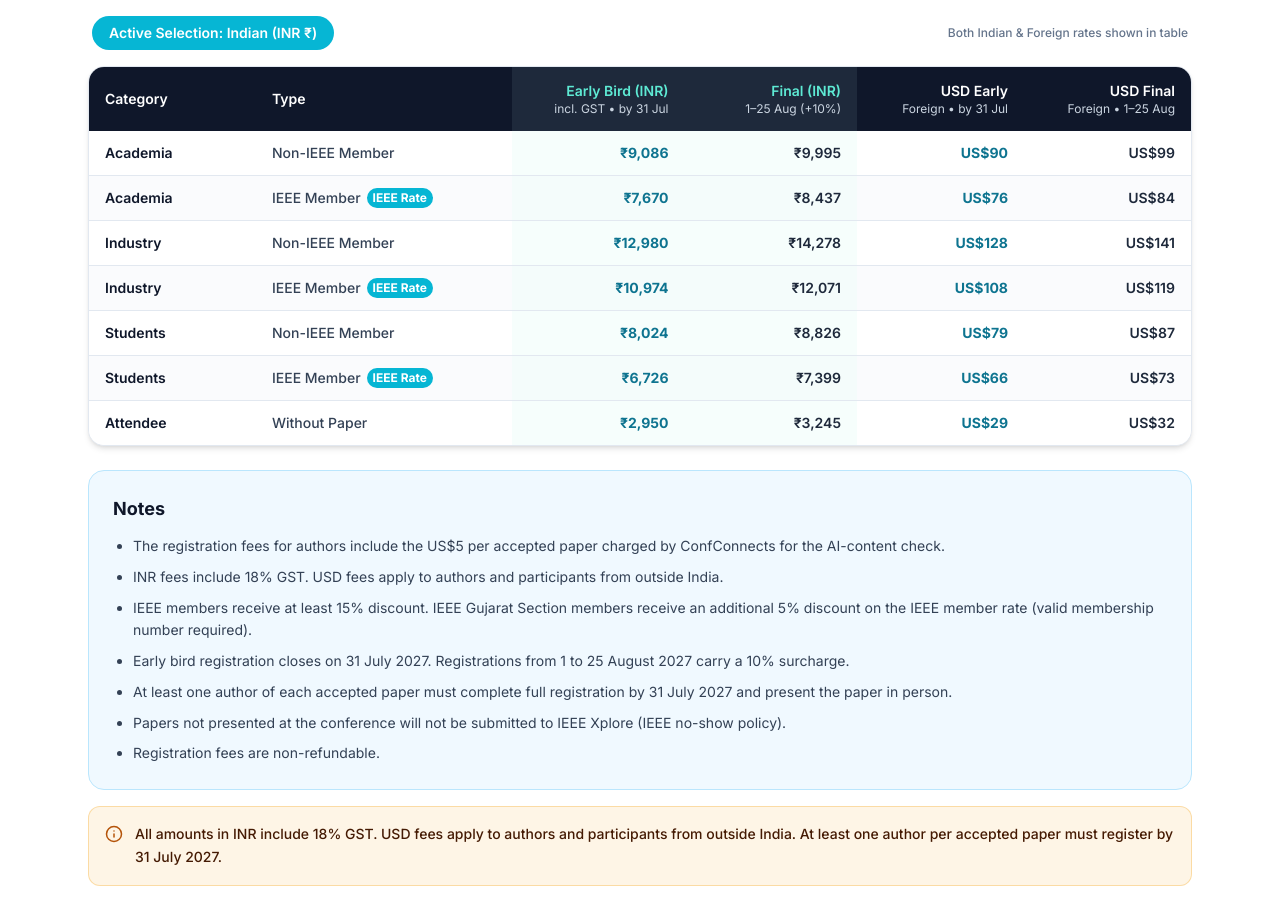
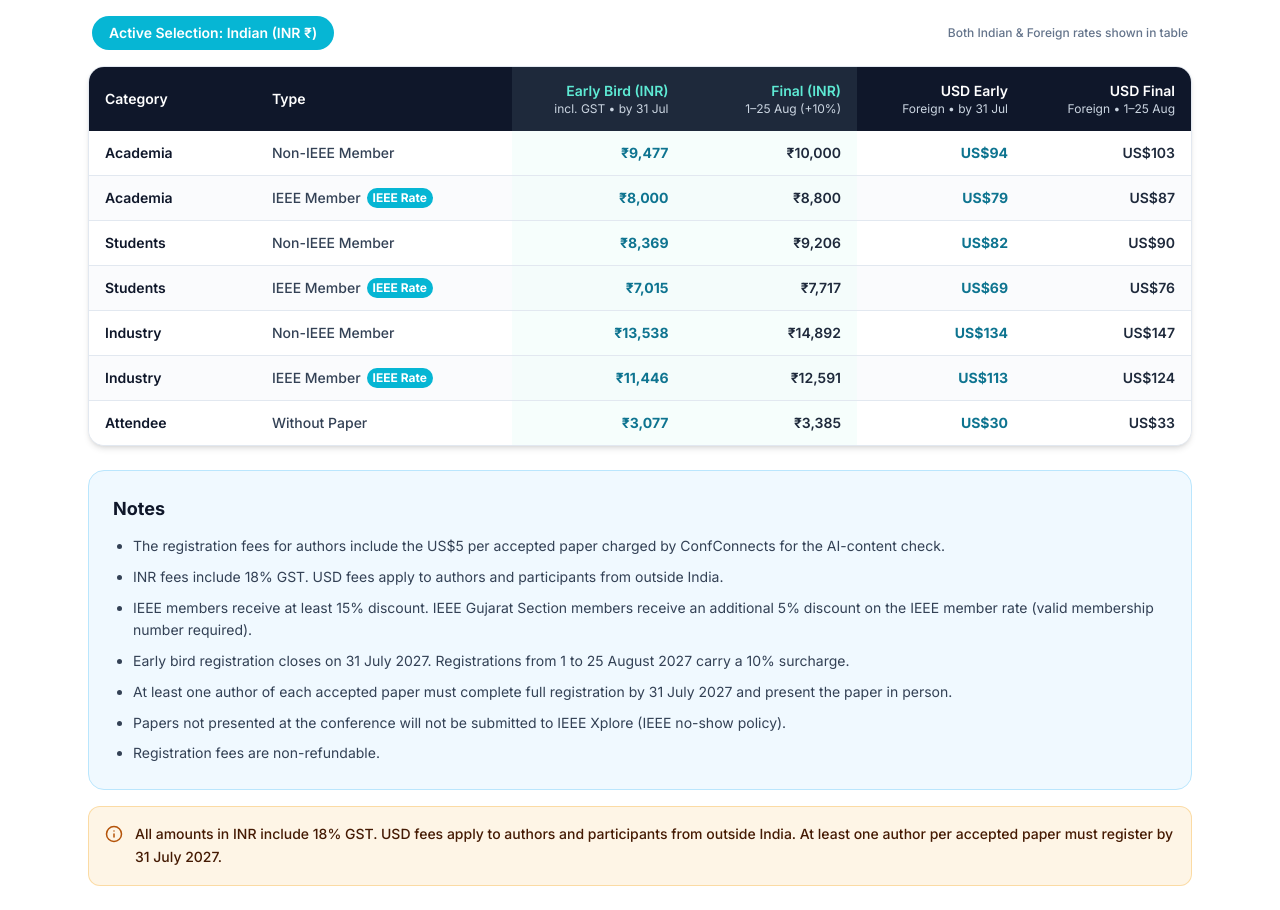
Before and after one commit to desaiarpan24/ic6gst-2027, a Next.js app: page /registration in a window 1280 px wide. Shown: the part 820-1730 px from the top of the page. Built offline with nearby package versions, Linux system fonts and the light colour scheme.

Commit message:
Update registration fees table with exact amounts and category order from updated schedule

```diff
--- a/components/FeeTable.tsx
+++ b/components/FeeTable.tsx
@@ -14,64 +14,64 @@ const feeSchedule: FeeRow[] = [
   {
     category: "Academia",
     type: "Non-IEEE Member",
-    inrEarly: "₹9,086",
-    inrFinal: "₹9,995",
-    usdEarly: "US$90",
-    usdFinal: "US$99",
+    inrEarly: "₹9,477",
+    inrFinal: "₹10,000",
+    usdEarly: "US$94",
+    usdFinal: "US$103",
     isIEEEMember: false,
   },
   {
     category: "Academia",
     type: "IEEE Member",
-    inrEarly: "₹7,670",
-    inrFinal: "₹8,437",
-    usdEarly: "US$76",
-    usdFinal: "US$84",
+    inrEarly: "₹8,000",
+    inrFinal: "₹8,800",
+    usdEarly: "US$79",
+    usdFinal: "US$87",
+    isIEEEMember: true,
+  },
+  {
+    category: "Students",
+    type: "Non-IEEE Member",
+    inrEarly: "₹8,369",
+    inrFinal: "₹9,206",
+    usdEarly: "US$82",
+    usdFinal: "US$90",
+    isIEEEMember: false,
+  },
+  {
+    category: "Students",
+    type: "IEEE Member",
+    inrEarly: "₹7,015",
+    inrFinal: "₹7,717",
+    usdEarly: "US$69",
+    usdFinal: "US$76",
     isIEEEMember: true,
   },
   {
     category: "Industry",
     type: "Non-IEEE Member",
-    inrEarly: "₹12,980",
-    inrFinal: "₹14,278",
-    usdEarly: "US$128",
-    usdFinal: "US$141",
+    inrEarly: "₹13,538",
+    inrFinal: "₹14,892",
+    usdEarly: "US$134",
+    usdFinal: "US$147",
     isIEEEMember: false,
   },
   {
     category: "Industry",
     type: "IEEE Member",
-    inrEarly: "₹10,974",
-    inrFinal: "₹12,071",
-    usdEarly: "US$108",
-    usdFinal: "US$119",
-    isIEEEMember: true,
-  },
-  {
-    category: "Students",
-    type: "Non-IEEE Member",
-    inrEarly: "₹8,024",
-    inrFinal: "₹8,826",
-    usdEarly: "US$79",
-    usdFinal: "US$87",
-    isIEEEMember: false,
-  },
-  {
-    category: "Students",
-    type: "IEEE Member",
-    inrEarly: "₹6,726",
-    inrFinal: "₹7,399",
-    usdEarly: "US$66",
-    usdFinal: "US$73",
+    inrEarly: "₹11,446",
+    inrFinal: "₹12,591",
+    usdEarly: "US$113",
+    usdFinal: "US$124",
     isIEEEMember: true,
   },
   {
     category: "Attendee",
     type: "Without Paper",
-    inrEarly: "₹2,950",
-    inrFinal: "₹3,245",
-    usdEarly: "US$29",
-    usdFinal: "US$32",
+    inrEarly: "₹3,077",
+    inrFinal: "₹3,385",
+    usdEarly: "US$30",
+    usdFinal: "US$33",
     isIEEEMember: false,
   },
 ];
```
